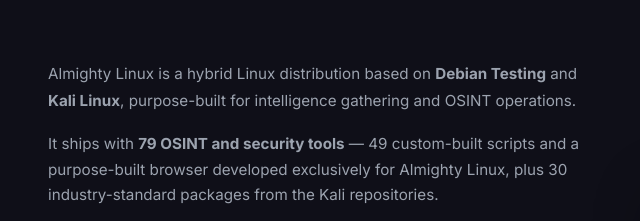
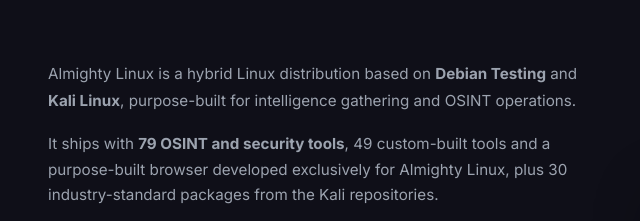
Before and after one commit to Nixovena/almighty, a plain HTML site: page index.html in a window 1280 px wide. Shown: the part 1220-1441 px from the top of the page, 16-656 px from the left. Drawn offline with Linux system fonts and the light colour scheme.

Commit message:
Update index.html

```diff
--- a/index.html
+++ b/index.html
@@ -92,7 +92,7 @@
                     <p class="about-lead">Almighty Linux is a hybrid Linux distribution based on <strong>Debian
                             Testing</strong> and <strong>Kali Linux</strong>, purpose-built for intelligence gathering
                         and OSINT operations.</p>
-                    <p>It ships with <strong>79 OSINT and security tools</strong> — 49 custom-built scripts and a
+                    <p>It ships with <strong>79 OSINT and security tools</strong>, 49 custom-built tools and a
                         purpose-built browser developed exclusively for Almighty Linux, plus 30 industry-standard
                         packages from the Kali repositories.</p>
                     <p>The distribution features a hardened kernel tuning profile, along with a comprehensive suite of
```
